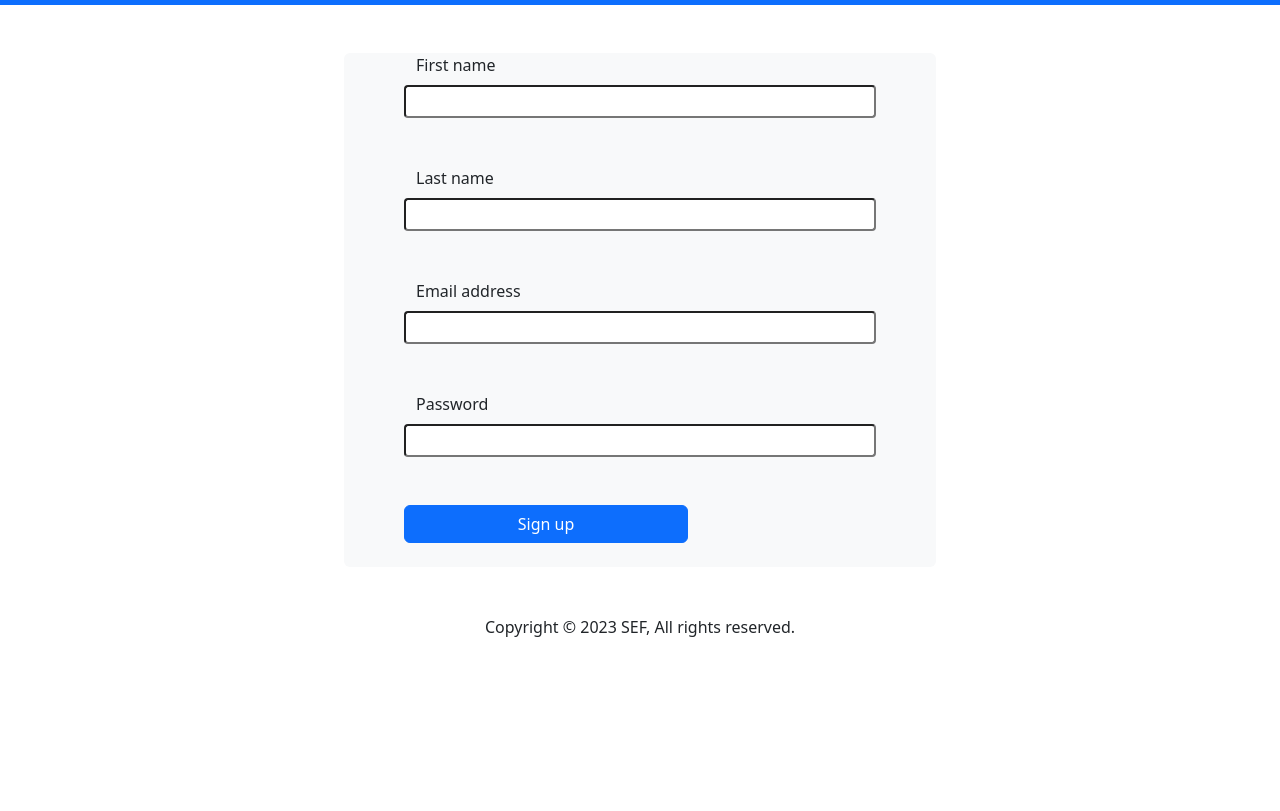
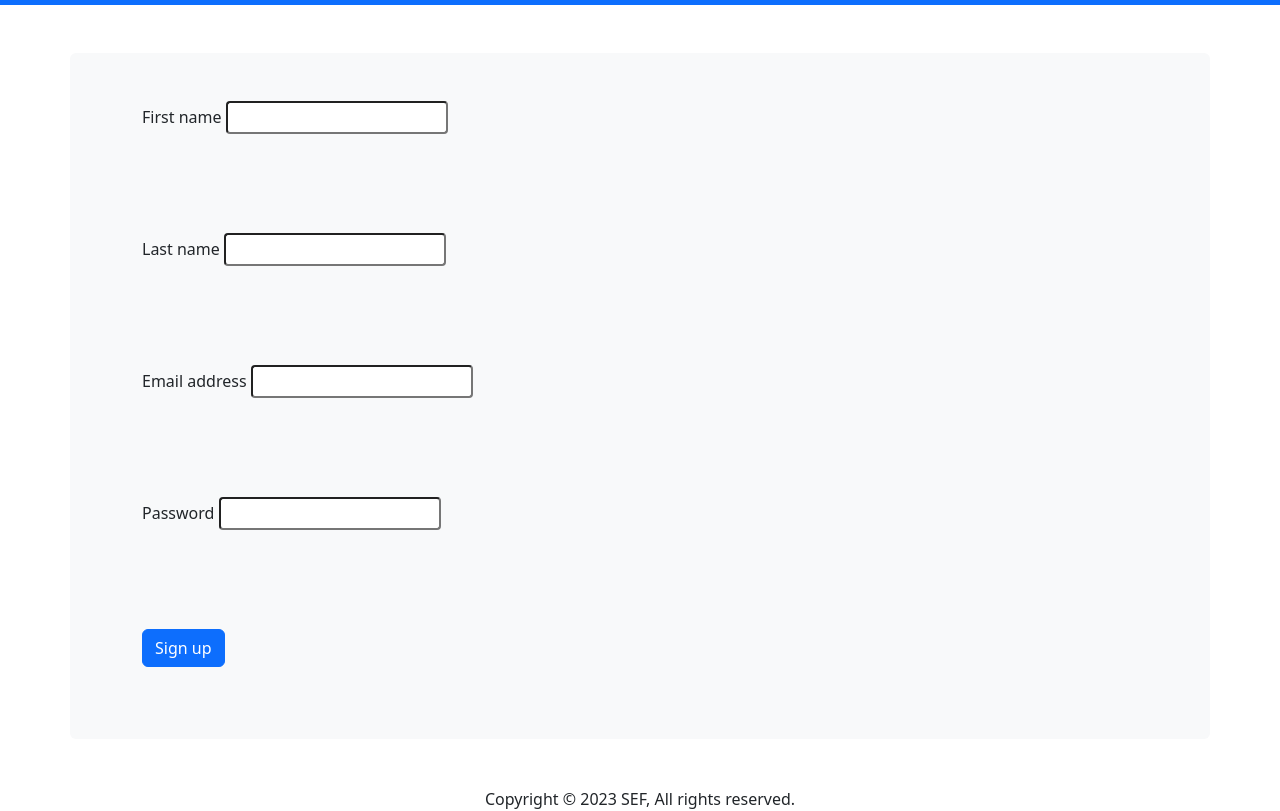
Before and after one commit to marcabounader/SEF-Login-Register, a plain HTML site: page register.html in a window 1280 px wide. Shown: the part 51-862 px from the top of the page. Before the commit the page ends 800 px from the top, so only its background shows below. Drawn offline with nearby package versions, Linux system fonts and the light colour scheme.

Commit message:
Updated registration page width and grid

```diff
--- a/register.html
+++ b/register.html
@@ -22,25 +22,29 @@
             </nav>
         </header>
         <main class="m-5">
-                <form class="container w-50 m-auto bg-light rounded col">
-                        <div class="form-outline row m-5">
+            <form class="container w-auto bg-light rounded m-auto row">
+                <div class="form-outline col m-5">
                             <label class="form-label" for="first-name">First name</label>
                             <input type="text" id="first-name" class="form-control-sm" />
                         </div>
-                        <div class="form-outline row m-5">
+                        <div class="w-100"></div>
+                        <div class="form-outline col m-5">
                             <label class="form-label" for="last-name">Last name</label>
                             <input type="text" id="last-name" class="form-control-sm" />
                         </div>
-                        <div class="form-outline row m-5">
+                        <div class="w-100"></div>
+                        <div class="form-outline col m-5">
                             <label class="form-label" for="email">Email address</label>
                             <input type="email" id="email" class="form-control-sm" />
 
                         </div>
-                        <div class="form-outline row m-5">
+                        <div class="w-100"></div>
+                        <div class="form-outline col m-5">
                             <label class="form-label" for="pass">Password</label>
                             <input type="password" id="pass" class="form-control-sm" />
                         </div>
-                        <div class="row m-5 w-50">
+                        <div class="w-100"></div>
+                        <div class="col m-5 w-50">
                             <button type="submit" class="btn btn-primary btn-block mb-4">Sign up</button>
                         </div>
                   </form>
```
